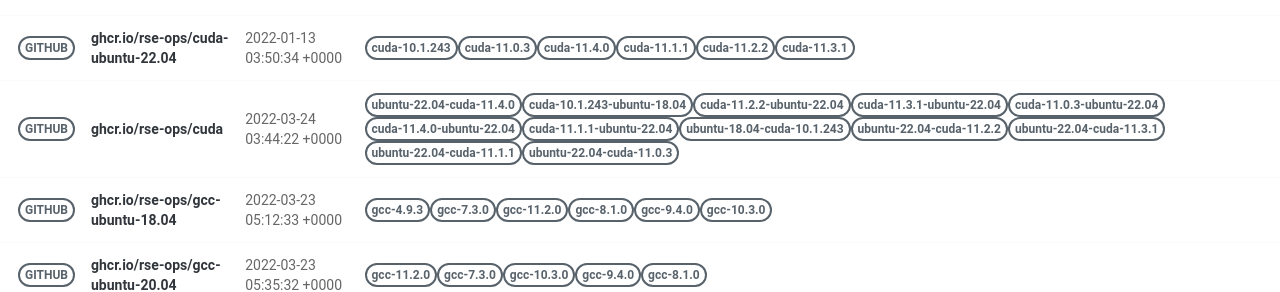
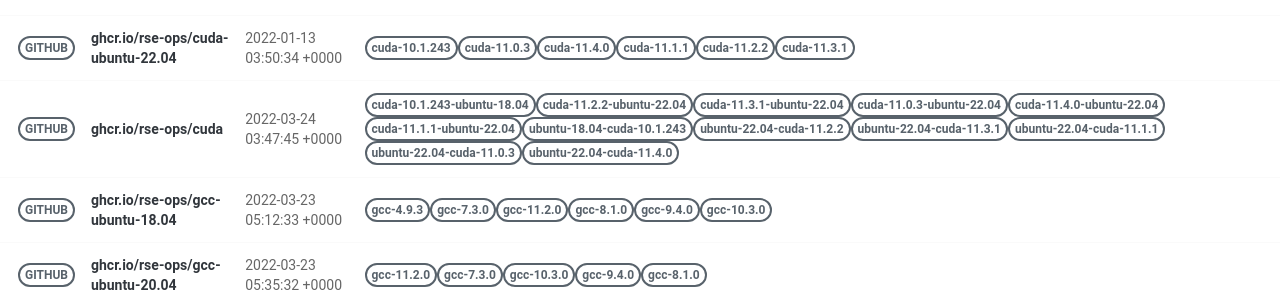
Before and after one commit to rse-ops/docker-images, a Jekyll site: the page built from pages/index.md, in a window 1280 px wide. Shown: the part 414-706 px from the top of the page. Built offline with Jekyll 4.4.1, drawn with Linux system fonts in a browser that asks for light colours; nearby versions of some CDN libraries; part of the change alters nothing that is shown.

Commit message:
Automated push to update library 2022-03-24

```diff
--- a/_library/ghcr.io-rse-ops-cuda.md
+++ b/_library/ghcr.io-rse-ops-cuda.md
@@ -1,14 +1,11 @@
 ---
 layout: container
 name: ghcr.io/rse-ops/cuda
-updated_at: 2022-03-24 03:44:22.378219
+updated_at: 2022-03-24 03:47:45.860814
 
 
 container_url: https://github.com/orgs/rse-ops/packages/container/package/cuda
 versions:
- - tag: ubuntu-22.04-cuda-11.4.0
-   dockerfile: https://github.com/rse-ops/docker-images/blob/main/ubuntu/cuda/Dockerfile
-   manifest: https://crane.ggcr.dev/manifest/ghcr.io/rse-ops/cuda:ubuntu-22.04-cuda-11.4.0
  - tag: cuda-10.1.243-ubuntu-18.04
    dockerfile: https://github.com/rse-ops/docker-images/blob/main/ubuntu/cuda/Dockerfile
    manifest: https://crane.ggcr.dev/manifest/ghcr.io/rse-ops/cuda:cuda-10.1.243-ubuntu-18.04
@@ -42,5 +39,8 @@ versions:
  - tag: ubuntu-22.04-cuda-11.0.3
    dockerfile: https://github.com/rse-ops/docker-images/blob/main/ubuntu/cuda/Dockerfile
    manifest: https://crane.ggcr.dev/manifest/ghcr.io/rse-ops/cuda:ubuntu-22.04-cuda-11.0.3
+ - tag: ubuntu-22.04-cuda-11.4.0
+   dockerfile: https://github.com/rse-ops/docker-images/blob/main/ubuntu/cuda/Dockerfile
+   manifest: https://crane.ggcr.dev/manifest/ghcr.io/rse-ops/cuda:ubuntu-22.04-cuda-11.4.0
 
 ---
```
